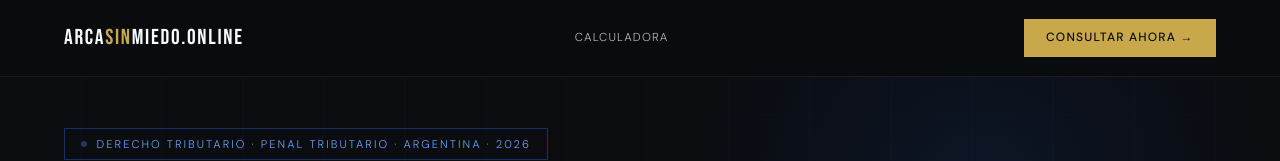
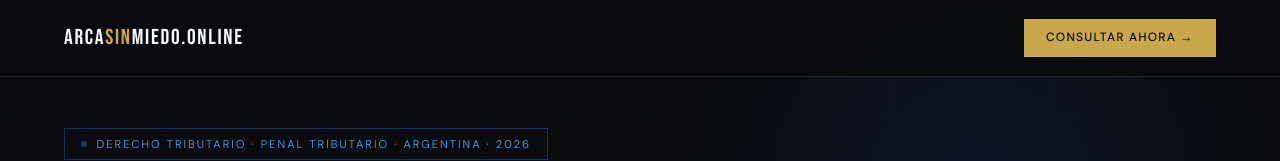
Before and after one commit to WantedReverse/arcasinmiedo, a website: page index.html in a window 1280 px wide. Shown: the top 161 px of the page. Drawn offline with nearby package versions, Linux system fonts and the light colour scheme.

Commit message:
Update index.html

```diff
--- a/index.html
+++ b/index.html
@@ -598,7 +598,6 @@ footer {
 <!-- NAV -->
 <nav>
   <a href="#" class="nav-logo">ARCA<span>SIN</span>MIEDO.online</a>
-    <a href="#calculadora" style="color:rgba(255,255,255,0.7);font-size:.72rem;letter-spacing:.1em;text-transform:uppercase;text-decoration:none;margin-right:1.5rem">Calculadora</a>
   <a href="#formulario" class="nav-cta">Consultar ahora →</a>
 </nav>
 
```
